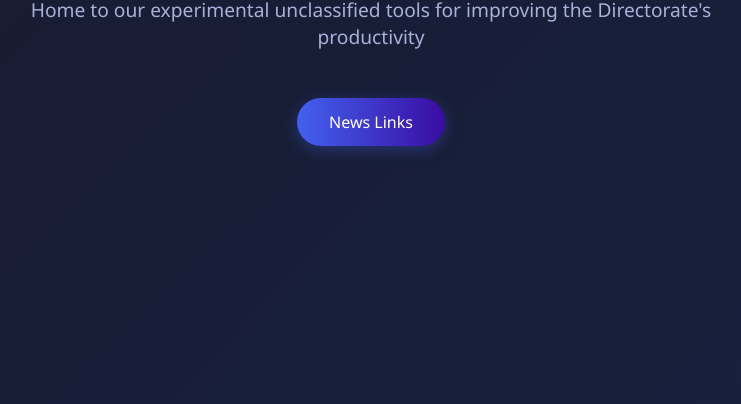
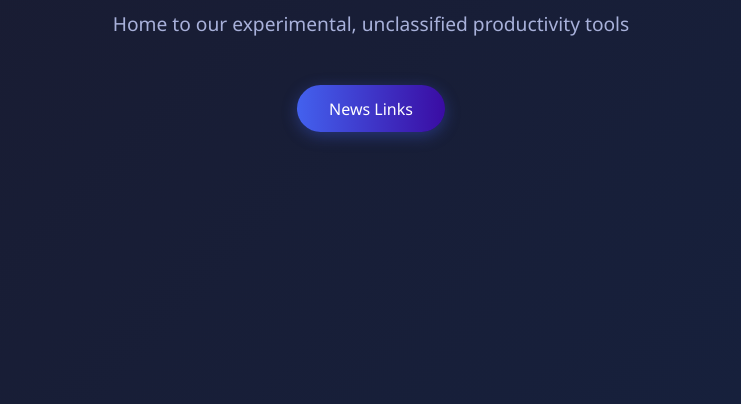
Before and after one commit to HPB-CHAD/hpb-chad.github.io, a plain HTML site: page index.html in a window 1280 px wide. Shown: the part 396-800 px from the top of the page, without its empty margins (269-1010 px from the left). Drawn offline with Linux system fonts and the light colour scheme.

Commit message:
Update index.html sub-heading

```diff
--- a/index.html
+++ b/index.html
@@ -96,7 +96,7 @@
     <div class="container">
 
         <h1>Welcome to the IFPTRD Github Page</h1>
-        <p class="subtitle">Home to our experimental unclassified tools for improving the Directorate's productivity</p>
+        <p class="subtitle">Home to our experimental, unclassified productivity tools</p>
         <a href="https://ifptrd.github.io/newslinks" class="btn">News Links</a>
     </div>
 
```
